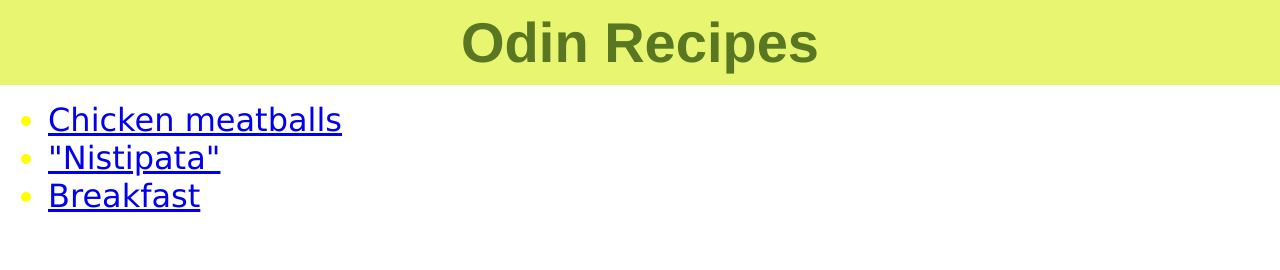
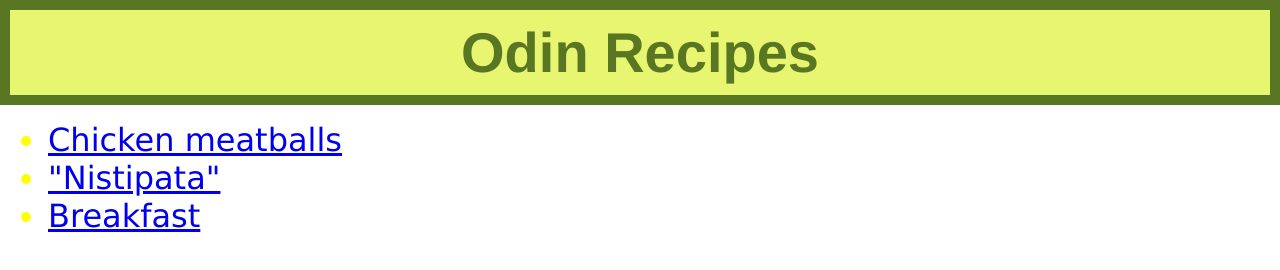
Before and after one commit to muzard/odin-recipes, a plain HTML site: page index.html in a window 1280 px wide. Drawn offline with Linux system fonts and the light colour scheme.

Commit message:
add green borders(working)

```diff
--- a/index.html
+++ b/index.html
@@ -2,7 +2,7 @@
 <html lang="en">
     <head>
         <meta charset="utf-8">
-        <link rel="stylesheet" href="./style.css">
+        <link rel="stylesheet" href="./index_style.css">
         <title>Odin Recipes</title>
     </head>
     <body>
--- a/style.css
+++ b/index_style.css
@@ -6,6 +6,7 @@ h1 {
     margin: -8px -8px 0px -8px;
     text-align: center;
     padding: 10px;
+    border: 10px solid #597722;
 }
 
 li {
--- /dev/null
+++ b/recipes/breakfast_style.css
@@ -0,0 +1,3 @@
+h1 {
+    background: red;
+}
```
